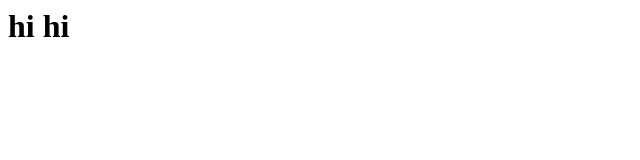
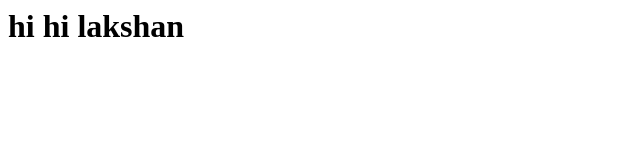
Before and after one commit to LakshanMendis/nibmPractical, a plain HTML site: page index.html in a window 1280 px wide. Shown: the whole page, without its empty margins (0-640 px from the left). Drawn offline with Linux system fonts and the light colour scheme.

Commit message:
second commit

```diff
--- a/index.html
+++ b/index.html
@@ -3,6 +3,6 @@
 <title>NIBM</title>
 </head>
 <body>
-<h1>hi hi</h1>
+<h1>hi hi lakshan</h1>
 </body>
 </html>
```
